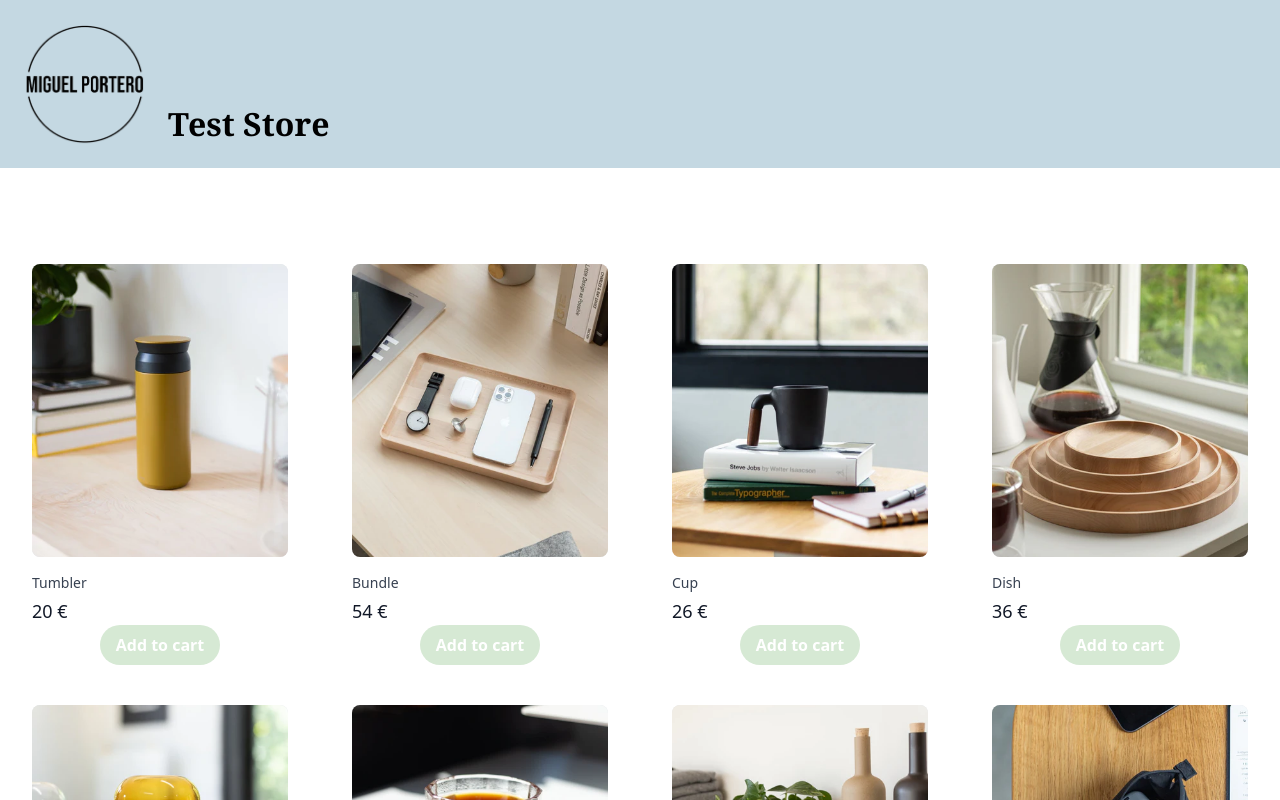
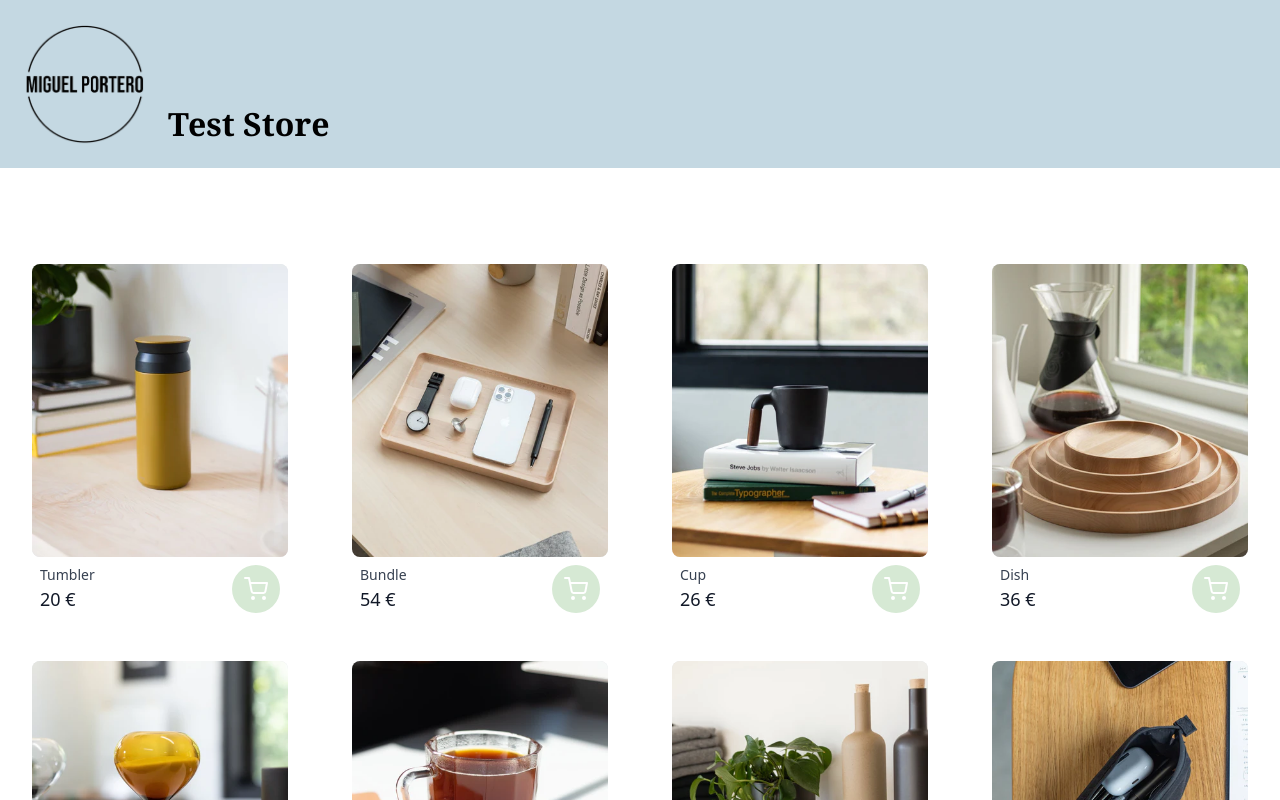
Before and after one commit to MigPorteroDevelop/My-Shop, a Vue app: page / in a window 1280 px wide. Shown: the top 800 px of the page. Built offline with nearby package versions, Linux system fonts and the light colour scheme.

Commit message:
Buttons styles

```diff
--- a/src/components/Header.vue
+++ b/src/components/Header.vue
@@ -1,7 +1,3 @@
-<script setup>
-
-</script>
-
 <template>
   <div class="flex p-5 gap-5 bg-softBlue">
     <div class="item w-32 h-32 flex justify-center items-end">
--- a/src/components/Products.vue
+++ b/src/components/Products.vue
@@ -13,6 +13,10 @@ const increment = (index) => {
 const decrement = (index) => {
     store.decrement(index);
 };
+
+const deleteProduct = (id) => {
+    store.deleteProduct(id);
+};
 </script>
 
 <template>
@@ -27,28 +31,53 @@ const decrement = (index) => {
                             <img class="h-full w-full object-cover object-center group-hover:opacity-75"
                                 :src="product.photo">
                         </div>
-                        <h3 class="mt-4 text-sm text-gray-700">{{ product.name }}</h3>
-                        <p class="mt-1 text-lg font-medium text-gray-900">{{ product.price + " €" }}</p>
-                        <div class="flex items-center">
+                        <div class="flex justify-between items-center p-2">
+                            <div>
+                                <h3 class="text-sm text-gray-700">{{ product.name }}</h3>
+                                <p class="text-lg font-medium text-gray-900">{{ product.price + " €" }}</p>
+                            </div>
+                            <div>
                                 <!--If there are no product items, this button is displayed and
                                 the "increment" function starts working -->
                                 <button v-if="!store.productsCart[product.id]" @click="increment(product.id)"
-                                class="bg-softGreen hover:bg-softBlue text-white font-bold py-2 px-4 rounded-full mx-auto">
-                                Add to cart
+                                    class="bg-softGreen hover:bg-softPink text-white font-bold p-3 rounded-full mx-auto">
+                                    <svg class="h-6 w-6" viewBox="0 0 24 24" fill="none" stroke="currentColor"
+                                        stroke-width="2" stroke-linecap="round" stroke-linejoin="round">
+                                        <circle cx="9" cy="21" r="1" />
+                                        <circle cx="20" cy="21" r="1" />
+                                        <path d="M1 1h4l2.68 13.39a2 2 0 0 0 2 1.61h9.72a2 2 0 0 0 2-1.61L23 6H6" />
+                                    </svg>
                                 </button>
                                 <!--If there is at least one item, these buttons with the functions
                                 "increment" and "decrement" are displayed.-->
-                            <div class="m-auto flex" v-else>
-                                <button @click="decrement(product.id)"
-                                    class="border-2 border-black rounded-full w-6 h-6 flex items-center justify-center">&#x2212;</button>
-                                <div class="px-4">
+                                <div v-else>
+                                    <div class="m-auto flex border border-2 rounded">
+                                        <button @click="decrement(product.id)"><svg class="h-8 w-8" fill="none"
+                                                viewBox="0 0 24 24" stroke="currentColor">
+                                                <path stroke-linecap="round" stroke-linejoin="round" stroke-width="1.5"
+                                                    d="M15 12H9m12 0a9 9 0 11-18 0 9 9 0 0118 0z" />
+                                            </svg>
+                                        </button>
+                                        <div class="m-1">
                                             <input type="number" v-model="store.productsCart[product.id].items"
                                                 class="border rounded w-12 text-center" />
                                         </div>
-                                <button @click="increment(product.id)"
-                                    class="border-2 border-black rounded-full w-6 h-6 flex items-center justify-center">&#x002B;</button>
+                                        <button @click="increment(product.id)"><svg class="h-8 w-8" fill="none"
+                                                viewBox="0 0 24 24" stroke="currentColor">
+                                                <path stroke-linecap="round" stroke-linejoin="round" stroke-width="1.5"
+                                                    d="M12 9v3m0 0v3m0-3h3m-3 0H9m12 0a9 9 0 11-18 0 9 9 0 0118 0z" />
+                                            </svg>
+                                        </button>
+                                    </div>
+                                    <div class="text-center  ">
+                                        <button @click="deleteProduct(product.id)">
+                                            <p class="hover:text-softPink hover:uppercase hover:font-semibold">Remove</p>
+                                        </button>
                                     </div>
                                 </div>
+                            </div>
+                        </div>
+
                     </div>
                 </div>
             </div>
```
Lines whose indentation alone changed are shown as unchanged.
